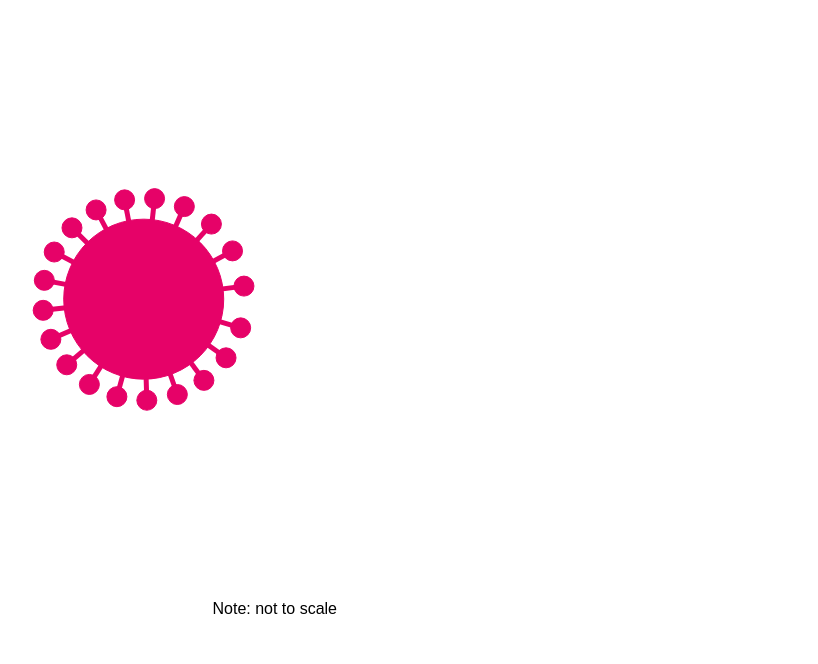
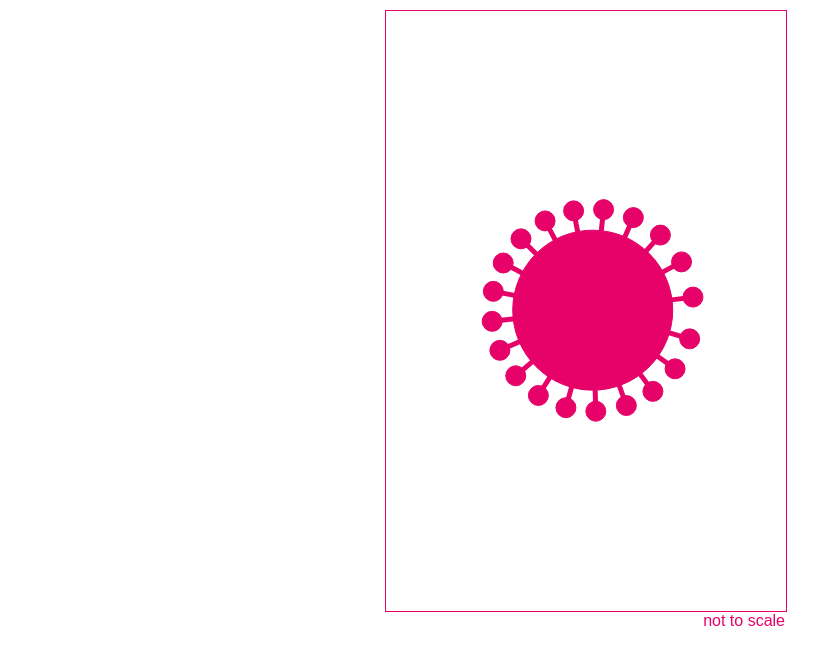
Before and after one commit to puripant/cvd19, a plain HTML site: page index.html in a window 1280 px wide. Shown: the whole page, without its empty margins (63-881 px from the left). Drawn offline with nearby package versions, Linux system fonts and the light colour scheme.

Commit message:
Add thumbnail

```diff
--- a/index.html
+++ b/index.html
@@ -26,8 +26,10 @@
   <!-- <link href="https://fonts.googleapis.com/css?family=Chonburi" rel="stylesheet"> -->
 </head>
 <body>
-  <svg width="400" height="600"></svg>
-  <div class="note">Note: not to scale</div>
+  <div class="content">
+    <svg width="400" height="600"></svg>
+    <div class="note">not to scale</div>
+  </div>
 
   <script src="https://d3js.org/d3.v5.min.js"></script>
   <script src="main.js"></script>
--- a/main.css
+++ b/main.css
@@ -1,9 +1,18 @@
 body {
-  margin: 0 auto;
+  width: 100%;
   font-family: sans-serif;
+  color: #E60268;
+}
+
+.content {
+  width: 400px;
+  margin: 10px auto;
+}
+
+svg {
+  border: 0.5px solid #E60268;
 }
 
 .note {
-  width: 400px;
   text-align: right;
 }
```
Also changed, not shown: thumbnail.png (added).
